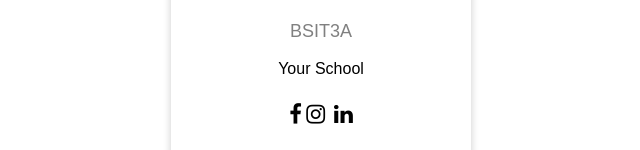
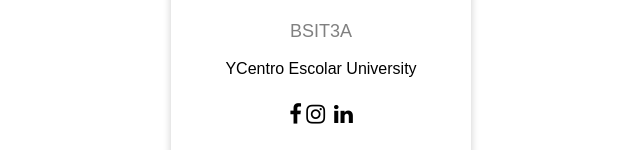
Before and after one commit to zapatamrc/zapatamrc.github.io, a plain HTML site: page index.html in a window 1280 px wide. Shown: the part 371-521 px from the top of the page, without its empty margins (319-959 px from the left). Drawn offline with Linux system fonts and the light colour scheme.

Commit message:
Update School.html

```diff
--- a/index.html
+++ b/index.html
@@ -11,7 +11,7 @@
         <img src="img/profile.jpg" alt="Picture" style="width:100%">
         <h1>YMarc Zapata</h1>
         <p class="title">BSIT3A</p>
-        <p>Your School</p>
+        <p>YCentro Escolar University</p>
         <div style="margin: 24px 0;">
             <a href="#"><i class="fa fa-facebook"></i></a>
             <a href="#"><i class="fa fa-instagram"></i></a>
```
